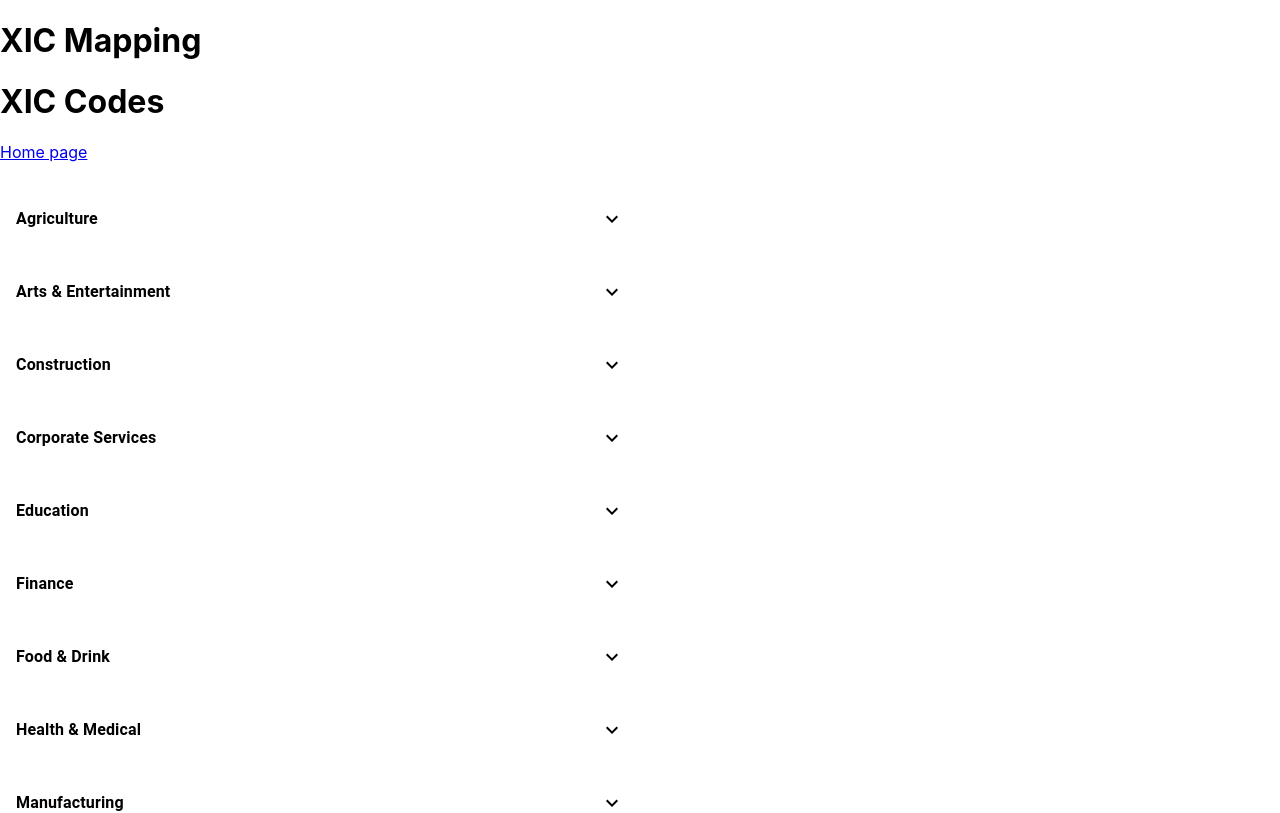
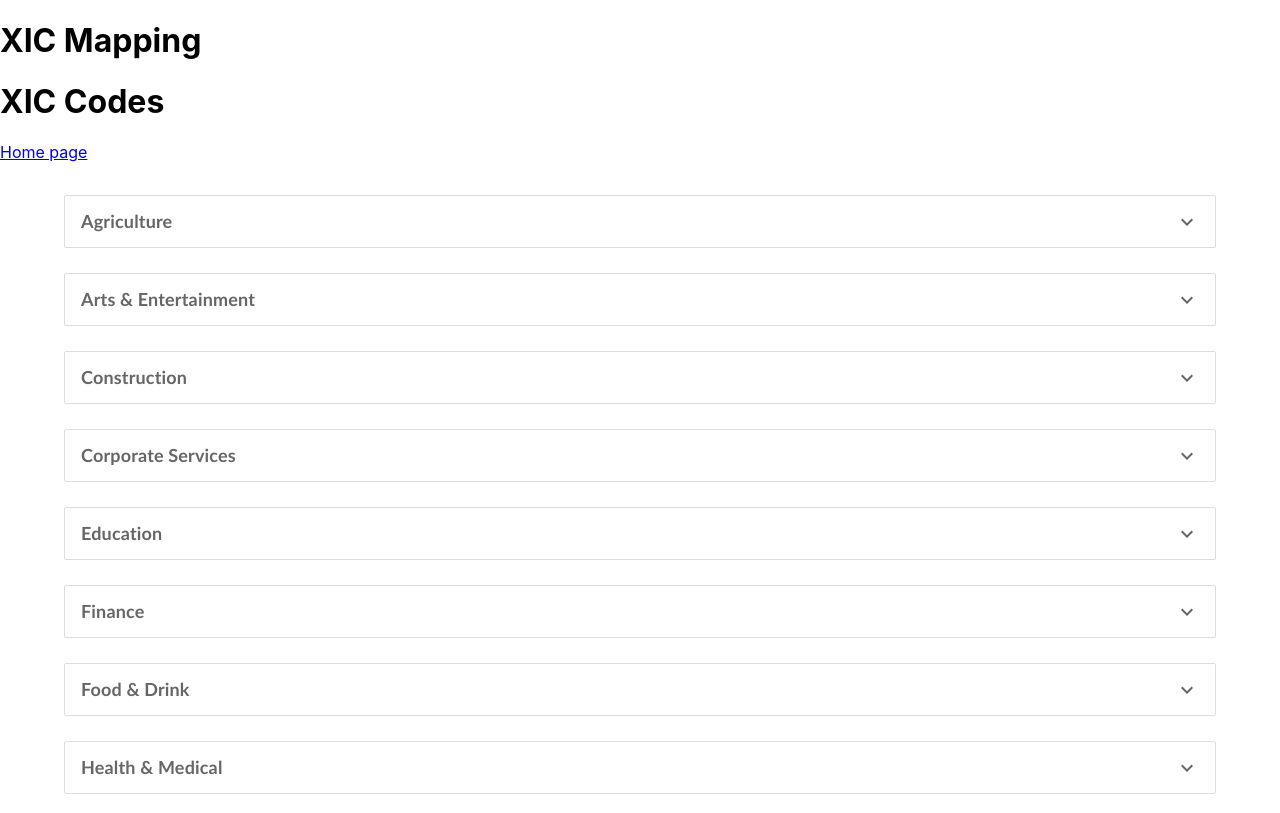
Before and after one commit to Johnny901/xic-mapping, a React (Create React App) app: page /xic-codes in a window 1280 px wide. Shown: the top 813 px of the page. Built offline with nearby package versions, Linux system fonts and the light colour scheme.

Commit message:
Additional CSS added

```diff
--- a/src/components/root_category.js
+++ b/src/components/root_category.js
@@ -10,15 +10,40 @@ const useStyles = makeStyles((theme) => ({
   rootXic: {
     marginTop: 25,
     cursor: "pointer",
-    width: "50%",
+    width: "90%",
+    border: "1px solid #ddd",
+    color: "#666666",
+    borderRadius: "2px",
+    margin: "auto",
 
     "& .MuiTypography-root": {
       fontWeight: "bold",
+      color: "#666666",
+      fontFamily: "Calibri",
+      fontSize: "18px",
     },
   },
 
   childXic: {
     paddingLeft: theme.spacing(6),
+    width: "90%",
+    margin: "auto",
+
+    "& .MuiListItemText-root": {
+      color: "#666666",
+      fontFamily: "Calibri Light",
+      borderLeft: "1px solid",
+    },
+    "& .MuiListItemText-primary": {
+      fontSize: "14px",
+      marginLeft: "10px",
+    },
+    "& .MuiListItemText-secondary": {
+      fontStyle: "Italic",
+      fontWeight: "light",
+      fontSize: "14px",
+      marginLeft: "10px",
+    },
   },
 }));
 
@@ -44,7 +69,7 @@ export default function RootCategory(props) {
   };
 
   return (
-    <React.Fragment>
+    <React.Fragment className={classes.reactFrag}>
       <ListItem
         button
         className={classes.rootXic}
@@ -62,7 +87,7 @@ export default function RootCategory(props) {
             <ListItem button key={child.id} className={classes.childXic}>
               <ListItemText
                 primary={_.get(child, "name.en", "UNKNOWN")}
-                secondary={_.join(_.get(child, "sic_codes", []), " + ")}
+                secondary={_.join(_.get(child, "sic_codes", []), " , ")}
               />
             </ListItem>
           ))}
```
